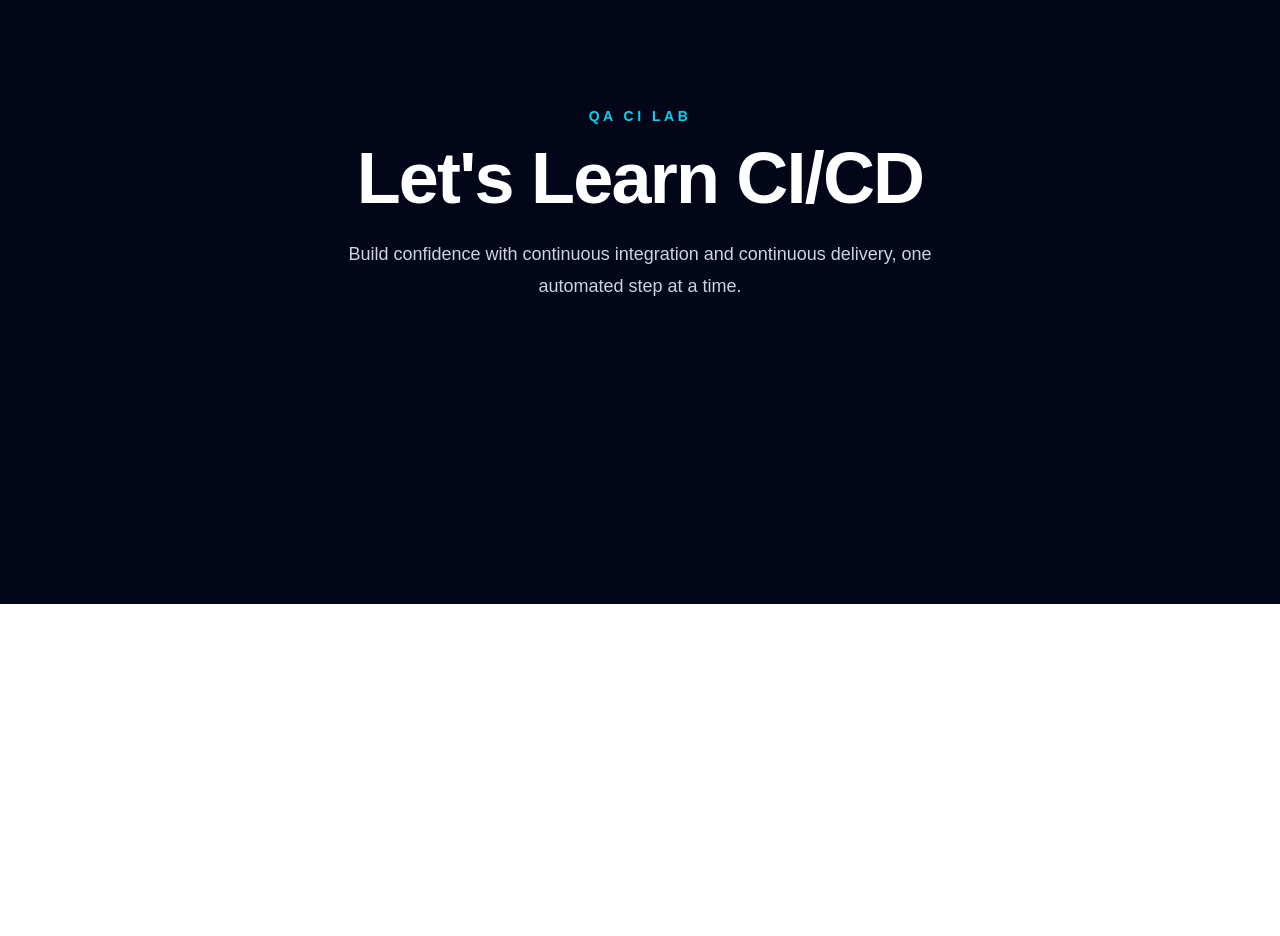
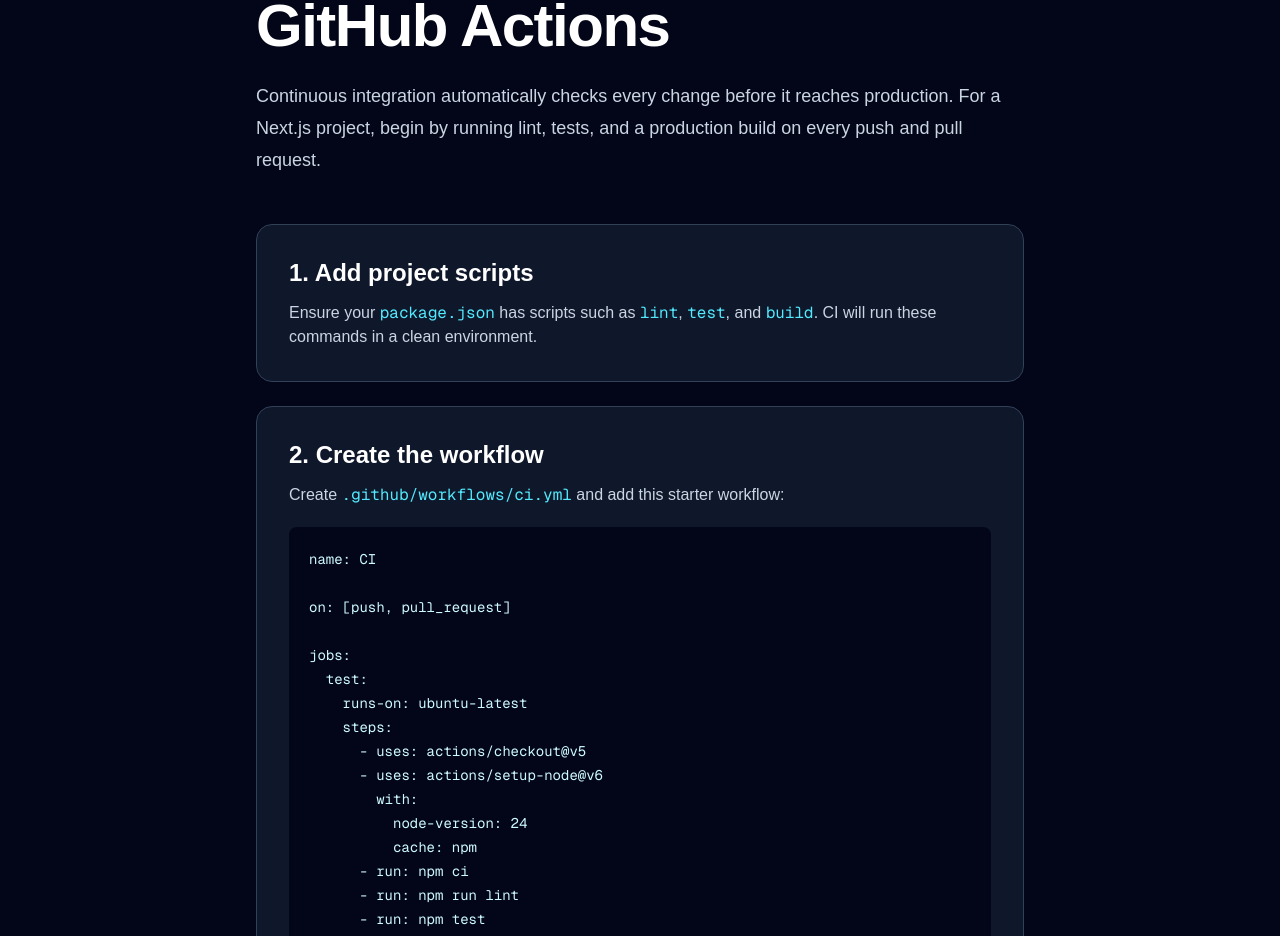
Before and after one commit to x-dal/QA-CI-CD-LAB, a Next.js app: page / in a window 1280 px wide. Shown: the part 196-1132 px from the top of the page. Before the commit the page ends 800 px from the top, so only its background shows below. Built offline with nearby package versions, Linux system fonts and the light colour scheme.

Commit message:
first lesson

```diff
--- a/app/page.tsx
+++ b/app/page.tsx
@@ -1,18 +1,64 @@
 export default function Home() {
   return (
-    <main className="flex min-h-screen items-center justify-center bg-slate-950 px-6 text-white">
-      <section className="max-w-2xl text-center">
-        <p className="mb-4 text-sm font-semibold tracking-[0.25em] text-cyan-400">
-          QA CI LAB
+    <main className="min-h-screen bg-slate-950 px-6 py-16 text-white sm:py-24">
+      <article className="mx-auto max-w-3xl">
+        <p className="text-sm font-semibold tracking-[0.25em] text-cyan-400">
+          QA CI LAB · LESSON 01
         </p>
-        <h1 className="text-5xl font-bold tracking-tight sm:text-7xl">
-          Let&apos;s Learn CI/CD
+        <h1 className="mt-4 text-4xl font-bold tracking-tight sm:text-6xl">
+          Start CI with Next.js and GitHub Actions
         </h1>
         <p className="mt-6 text-lg leading-8 text-slate-300">
-          Build confidence with continuous integration and continuous delivery,
-          one automated step at a time.
+          Continuous integration automatically checks every change before it
+          reaches production. For a Next.js project, begin by running lint,
+          tests, and a production build on every push and pull request.
         </p>
-      </section>
+
+        <section className="mt-12 rounded-2xl border border-slate-700 bg-slate-900 p-6 sm:p-8">
+          <h2 className="text-2xl font-semibold">1. Add project scripts</h2>
+          <p className="mt-3 text-slate-300">
+            Ensure your <code className="text-cyan-300">package.json</code> has
+            scripts such as <code className="text-cyan-300">lint</code>,{" "}
+            <code className="text-cyan-300">test</code>, and{" "}
+            <code className="text-cyan-300">build</code>. CI will run these
+            commands in a clean environment.
+          </p>
+        </section>
+
+        <section className="mt-6 rounded-2xl border border-slate-700 bg-slate-900 p-6 sm:p-8">
+          <h2 className="text-2xl font-semibold">2. Create the workflow</h2>
+          <p className="mt-3 text-slate-300">
+            Create <code className="text-cyan-300">.github/workflows/ci.yml</code>{" "}
+            and add this starter workflow:
+          </p>
+          <pre className="mt-5 overflow-x-auto rounded-lg bg-slate-950 p-5 text-sm leading-6 text-cyan-100"><code>{`name: CI
+
+on: [push, pull_request]
+
+jobs:
+  test:
+    runs-on: ubuntu-latest
+    steps:
+      - uses: actions/checkout@v5
+      - uses: actions/setup-node@v6
+        with:
+          node-version: 24
+          cache: npm
+      - run: npm ci
+      - run: npm run lint
+      - run: npm test
+      - run: npm run build`}</code></pre>
+        </section>
+
+        <section className="mt-6 rounded-2xl border border-slate-700 bg-slate-900 p-6 sm:p-8">
+          <h2 className="text-2xl font-semibold">3. Push and verify</h2>
+          <p className="mt-3 text-slate-300">
+            Commit and push the workflow. Open the <strong>Actions</strong> tab
+            in your GitHub repository to watch the checks run. A green check
+            means your change passed CI.
+          </p>
+        </section>
+      </article>
     </main>
   );
 }
```
